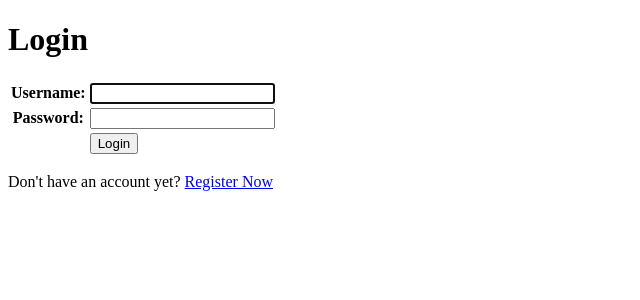
After one commit to andiaqsa/mental-health-tracker, a Django app: page /login/ in a window 1280 px wide. The commit adds this page. Shown: the top 300 px of the page, without its empty margins (0-640 px from the left). Run offline with Django 5.2, Linux system fonts and the light colour scheme.

Commit message:
Tutorial 3 selesai

```diff
--- a/main/models.py
+++ b/main/models.py
@@ -1,15 +1,18 @@
 import uuid
 from django.db import models
+from django.contrib.auth.models import User
 
 # Create your models here...
 from django.db import models
 
 class MoodEntry(models.Model):
+
     id = models.UUIDField(primary_key=True, default=uuid.uuid4, editable=False)
     mood = models.CharField(max_length=255)
     time = models.DateField(auto_now_add=True)
     feelings = models.TextField()
     mood_intensity = models.IntegerField()
+    user = models.ForeignKey(User, on_delete=models.CASCADE)
 
     @property
     def is_mood_strong(self):
--- /dev/null
+++ b/main/templates/login.html
@@ -0,0 +1,32 @@
+{% extends 'base.html' %}
+
+{% block meta %}
+<title>Login</title>
+{% endblock meta %}
+
+{% block content %}
+<div class="login">
+  <h1>Login</h1>
+
+  <form method="POST" action="{% url 'main:login' %}">
+    {% csrf_token %}
+    <table>
+      {{ form.as_table }}
+      <tr>
+        <td></td>
+        <td><input class="btn btn-primary login_btn" type="submit" value="Login" /></td>
+      </tr>
+    </table>
+  </form>
+
+  {% if messages %}
+  <ul>
+    {% for message in messages %}
+    <li>{{ message }}</li>
+    {% endfor %}
+  </ul>
+  {% endif %}
+
+  <p>Don't have an account yet? <a href="{% url 'main:register' %}">Register Now</a></p>
+</div>
+{% endblock content %}
--- a/main/urls.py
+++ b/main/urls.py
@@ -1,5 +1,7 @@
 from django.urls import path
-from main.views import show_main, create_mood_entry, show_xml, show_json, show_xml_by_id, show_json_by_id
+from django.contrib.auth import views as auth_views
+from main.views import show_main, create_mood_entry, show_xml, show_json, show_xml_by_id, show_json_by_id, register
+from main.views import login_user, logout_user
 
 app_name = 'main'
 
@@ -10,4 +12,8 @@ urlpatterns = [
     path('xml/<uuid:id>/', show_xml_by_id, name='show_xml_by_id'),
     path('json/<uuid:id>/', show_json_by_id, name='show_json_by_id'),
     path('create-mood-entry', create_mood_entry, name='create_mood_entry'),
+    path('register/', register, name='register'),
+    path('login/', login_user, name='login'),
+    path('logout/', logout_user, name='logout'),
+
 ]
--- a/main/views.py
+++ b/main/views.py
@@ -1,16 +1,29 @@
+import datetime
+from django.http import HttpResponseRedirect
+from django.urls import reverse
+from django.contrib.auth.decorators import login_required
+from django.contrib.auth import logout
+from django.contrib.auth.forms import UserCreationForm, AuthenticationForm
+from django.contrib.auth import authenticate, login
+from django.contrib.auth.forms import UserCreationForm
+from django.contrib import messages
 from django.http import HttpResponse
 from django.core import serializers
 from django.shortcuts import render, redirect
 from main.forms import MoodEntryForm
 from main.models import MoodEntry
 # Create your views here.
+
+@login_required(login_url='main:login')
 def show_main(request):
-    mood_entries = MoodEntry.objects.all()
+    mood_entries = MoodEntry.objects.filter(user=request.user)
     context = {
+        'name': request.user.username,
         'npm' : '2306275046',
         'name': 'Andi Aqsa',
         'class': 'PBP D',
-        'mood_entries': mood_entries
+        'mood_entries': mood_entries,
+        'last_login': request.COOKIES['last_login'],
     }
 
     return render(request, "main.html", context)
@@ -19,7 +32,9 @@ def create_mood_entry(request):
     form = MoodEntryForm(request.POST or None)
 
     if form.is_valid() and request.method == "POST":
-        form.save()
+        mood_entry = form.save(commit=False)
+        mood_entry.user = request.user
+        mood_entry.save()
         return redirect('main:show_main')
 
     context = {'form': form}
@@ -40,3 +55,37 @@ def show_xml_by_id(request, id):
 def show_json_by_id(request, id):
     data = MoodEntry.objects.filter(pk=id)
     return HttpResponse(serializers.serialize("json", data), content_type="application/json")
+
+def register(request):
+    form = UserCreationForm()
+
+    if request.method == "POST":
+        form = UserCreationForm(request.POST)
+        if form.is_valid():
+            form.save()
+            messages.success(request, 'Your account has been successfully created!')
+            return redirect('main:login')
+    context = {'form':form}
+    return render(request, 'register.html', context)
+
+def login_user(request):
+    if request.method == 'POST':
+        form = AuthenticationForm(data=request.POST)
+        if form.is_valid():
+            user = form.get_user()
+            login(request, user)
+            response = HttpResponseRedirect(reverse("main:show_main"))
+            response.set_cookie('last_login', str(datetime.datetime.now()))
+            return response
+    else:
+        form = AuthenticationForm()
+
+    context = {'form': form}
+    return render(request, 'login.html', context)
+
+
+def logout_user(request):
+    logout(request)
+    response = HttpResponseRedirect(reverse('main:login'))
+    response.delete_cookie('last_login')
+    return response
--- a/mental_health_tracker/urls.py
+++ b/mental_health_tracker/urls.py
@@ -20,4 +20,5 @@ from django.urls import path, include
 urlpatterns = [
     path('admin/', admin.site.urls),
     path('', include('main.urls')),
+
 ]
```
Also changed, not shown: main/templates/main.html (+7 -0 lines), main/templates/register.html (added, +32 -0 lines), mental_health_tracker/settings.py (+8 -2 lines), .github/workflows/deploy.yml (renamed from templates/.github/workflow/deploy.yml), db.sqlite3 (added), main/migrations/0003_moodentry_user.py (added), 9 other files.
